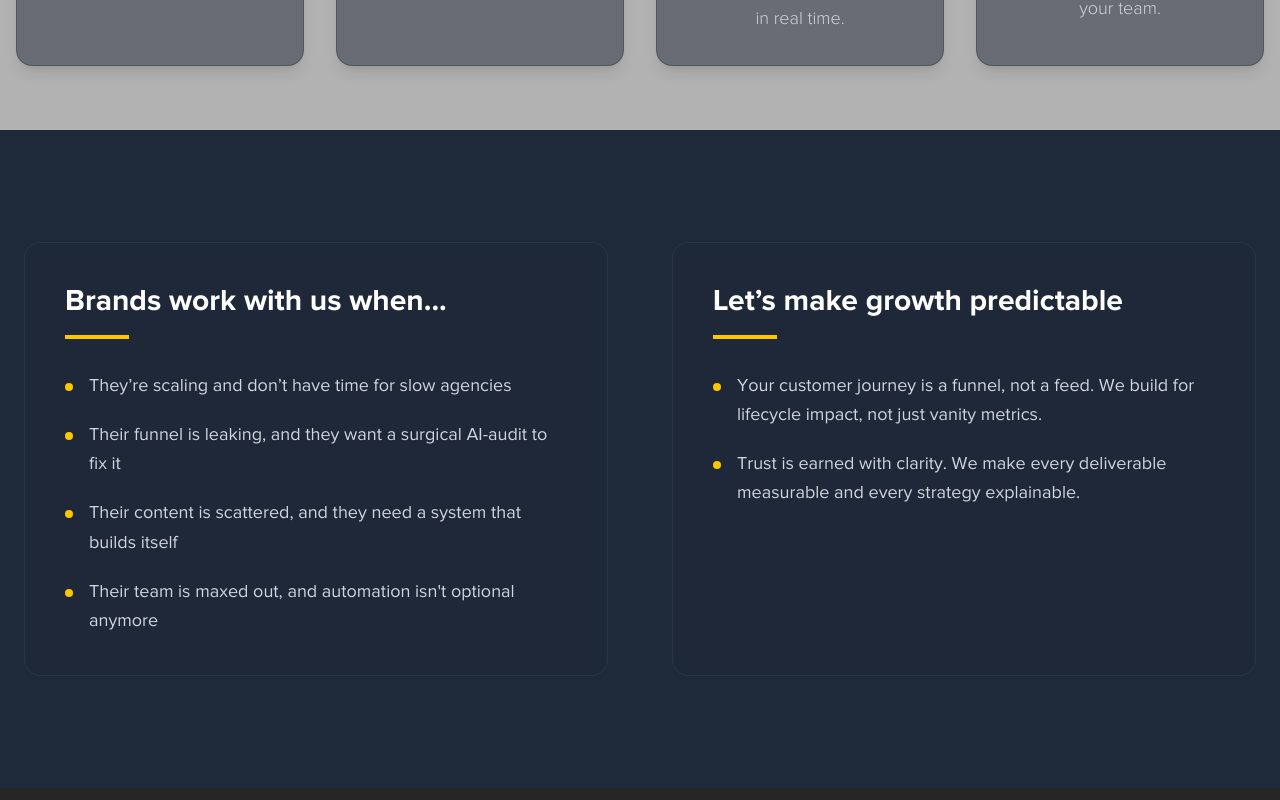
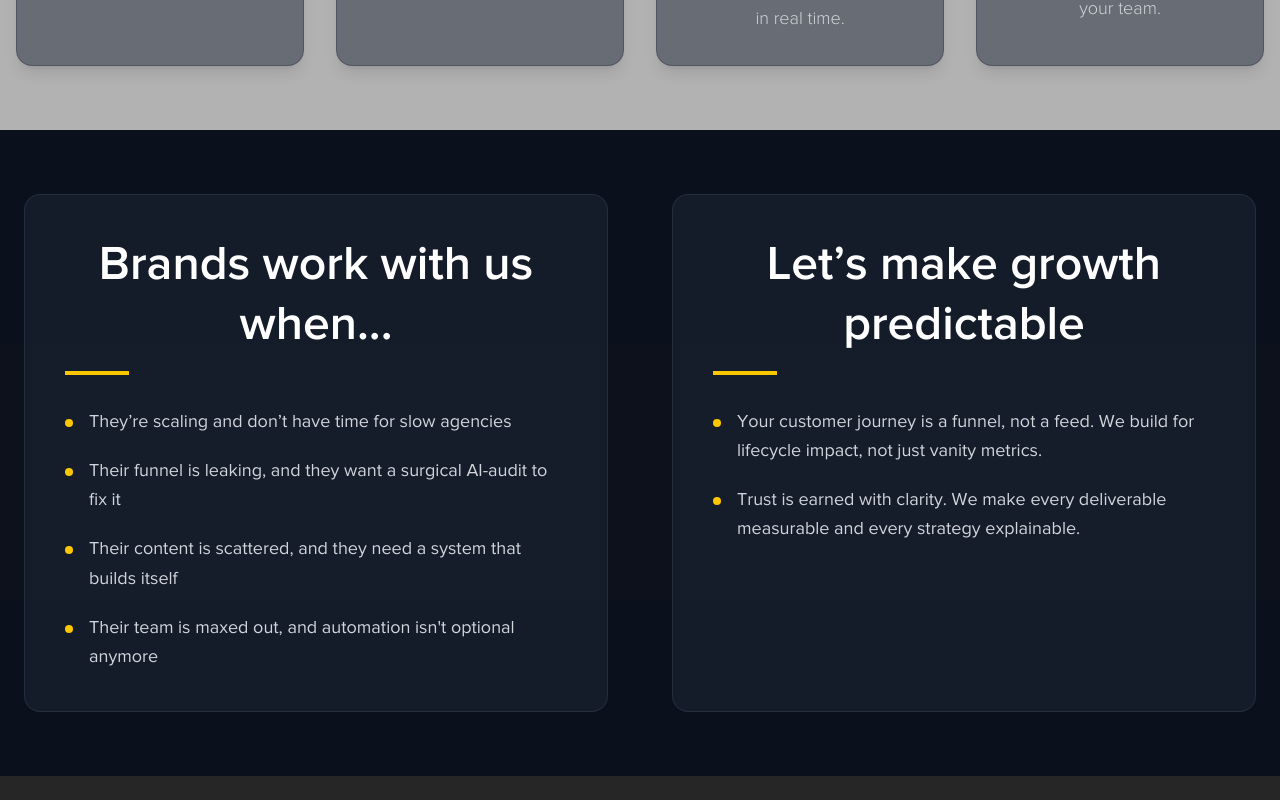
Before and after one commit to judeandy1999/vamossy.com, a Next.js app: page /about in a window 1280 px wide. Shown: the part 3720-4520 px from the top of the page. Built offline with nearby package versions, Linux system fonts and the light colour scheme; no server answers.

Commit message:
feat: refactor BrandWorkWithUs component to use Title and Container for improved structure and styling

```diff
--- a/components/about/brand-work-with-us.jsx
+++ b/components/about/brand-work-with-us.jsx
@@ -2,6 +2,8 @@
 import React, { useRef } from "react";
 import { brandWorkWithUs } from "../../data/data";
 import { motion, useInView } from "framer-motion";
+import Container from "@/components/ui/container";
+import Title from "@/components/ui/title";
 
 function SectionCard({ title, items, delay = 0 }) {
   const ref = useRef(null);
@@ -10,18 +12,20 @@ function SectionCard({ title, items, delay = 0 }) {
   return (
     <motion.div
       ref={ref}
-      className="bg-gray-800/50 backdrop-blur-sm border border-gray-700/50 rounded-2xl p-8 md:p-10 hover:bg-gray-800/70 transition-all duration-300"
+      className="bg-gray-800/50 backdrop-blur-sm border border-gray-700/50 rounded-2xl p-8 md:p-10 duration-300"
       initial={{ opacity: 0, y: 40 }}
       animate={isInView ? { opacity: 1, y: 0 } : {}}
       transition={{ duration: 0.7, delay }}
     >
       <div className="mb-8">
-        <h2 className="text-2xl md:text-3xl font-bold text-white mb-4">
-          {title}
-        </h2>
+        <Title
+          title={title}
+          variant="h2"
+          className="text-2xl md:text-3xl font-bold text-white mb-4 !px-0 !mb-4"
+          isAnimationEnabled={false}
+        />
         <div className="h-1 w-16 bg-yellow-400" />
       </div>
-
       <ul className="space-y-5">
         {items.map((item, idx) => (
           <motion.li
@@ -44,13 +48,13 @@ function SectionCard({ title, items, delay = 0 }) {
 
 export default function BrandWorkWithUs() {
   return (
-    <section className="relative py-20 md:py-28 bg-gray-800 px-6">
+    <Container variant="gray-gradient" className="relative py-20 md:py-28 px-6">
       <div className="max-w-7xl mx-auto">
         <div className="grid grid-cols-1 lg:grid-cols-2 gap-12 lg:gap-16">
           <SectionCard {...brandWorkWithUs.left} delay={0.1} />
           <SectionCard {...brandWorkWithUs.right} delay={0.3} />
         </div>
       </div>
-    </section>
+    </Container>
   );
 }
```
